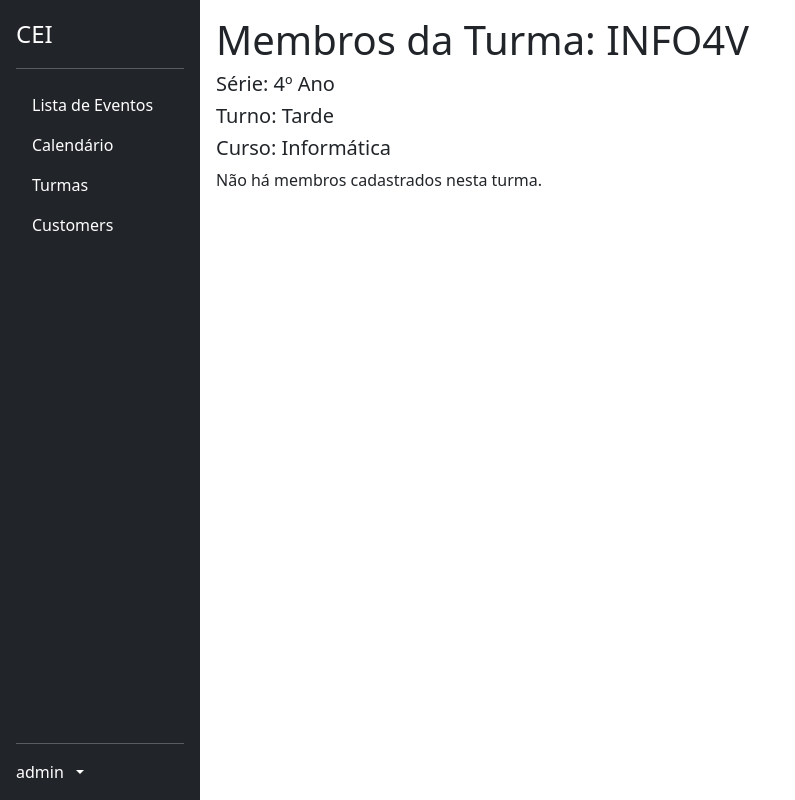
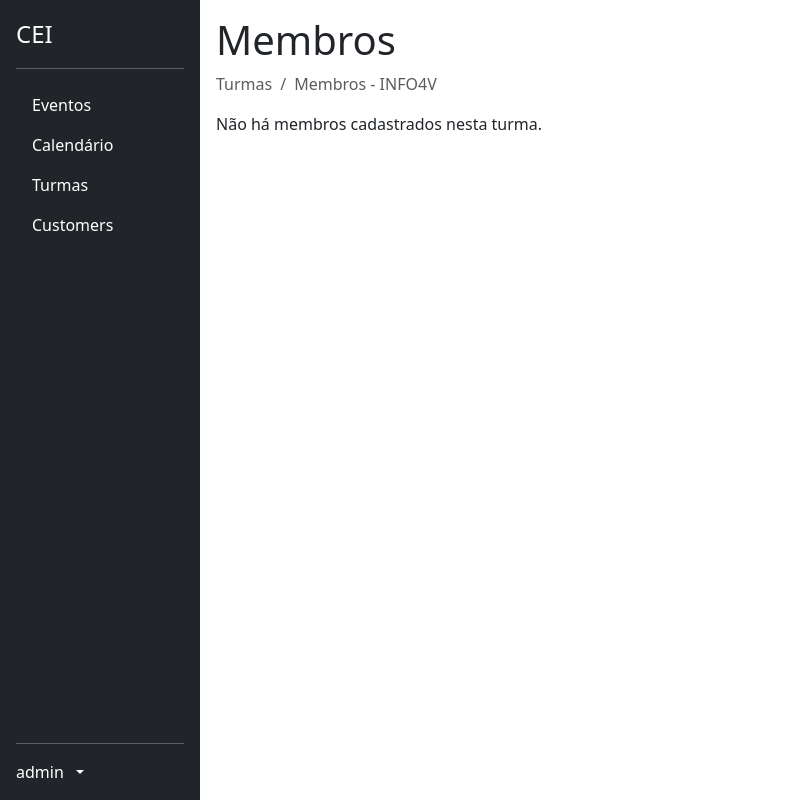
Before and after one commit to andre7zl/calendar-list, a Django app: page /turma/2/ in a window 1280 px wide. Shown: the whole page, without its empty margins (0-795 px from the left). Run offline with Django 3.2, Linux system fonts and the light colour scheme; a user stored in the database is signed in; data comes from the database, SQL or seed files in the repository; both versions use the stored data as it was after the commit; some libraries are stand-ins or nearby versions.

Commit message:
adicionando breadcrumbs

```diff
--- a/classes/templates/classes/lista_turmas.html
+++ b/classes/templates/classes/lista_turmas.html
@@ -5,6 +5,9 @@
 {% block content %}
 <div class="container-fluid">
     <h1>Lista de Turmas</h1>
+    <ol class="breadcrumb mb-3">
+        <li class="breadcrumb-item active">Turmas</li>
+    </ol>
     <div class="row mb-3">
         <!-- Botão de adicionar turma -->
         <div class="col-auto btn-primary">
--- a/classes/templates/classes/listar_membros.html
+++ b/classes/templates/classes/listar_membros.html
@@ -4,11 +4,11 @@
 
 {% block content %}
 <div class="container-fluid">
-    <h1>Membros da Turma: {{ turma.nome }}</h1>
-    <h5>Série: {{ turma.get_serie_display }}</h5>
-    <h5>Turno: {{ turma.get_turno_display }}</h5>
-    <h5>Curso: {{ turma.get_curso_display }}</h5>
-
+    <h1>Membros</h1>
+    <ol class="breadcrumb mb-3">
+        <li class="breadcrumb-item active">Turmas</li>
+        <li class="breadcrumb-item active">Membros - {{ turma.nome }}</li>
+    </ol>
     {% if members %}
         <div class="card col-md-12">
             <div class="card-header">
--- a/tasks/templates/base.html
+++ b/tasks/templates/base.html
@@ -26,7 +26,7 @@
         <ul class="nav nav-pills flex-column mb-auto">
           <li>
             <a href="{% url 'task-list' %}" class="nav-link text-white">
-              Lista de Eventos
+              Eventos
             </a>
           </li>
           <li>
@@ -53,9 +53,7 @@
             <span class="me-2">{{ user.username }}</span>
           </a>
           <ul class="dropdown-menu dropdown-menu-dark text-small shadow">
-            <li><a class="dropdown-item" href="#">Novo projeto</a></li>
-            <li><a class="dropdown-item" href="#">Configurações</a></li>
-            <li><a class="dropdown-item" href="#">Perfil</a></li>
+            <li><a href="{% url 'edituser' %}" class="dropdown-item">Editar Dados</a> </li>
             <li><hr class="dropdown-divider"></li>
             <li>
               <form action="{% url 'logout' %}" method="post" style="display: inline;">
--- a/tasks/templates/tasks/list.html
+++ b/tasks/templates/tasks/list.html
@@ -5,6 +5,9 @@
 {% block content %}
 <div class="container-fluid">
     <h1>Lista de Eventos</h1>
+    <ol class="breadcrumb mb-3">
+        <li class="breadcrumb-item active">Eventos</li>
+    </ol>
     <div class="row mb-3">
         <!-- Botão de adicionar tarefa -->
         <div class="col-auto">
```
Also changed, not shown: db.sqlite3.
